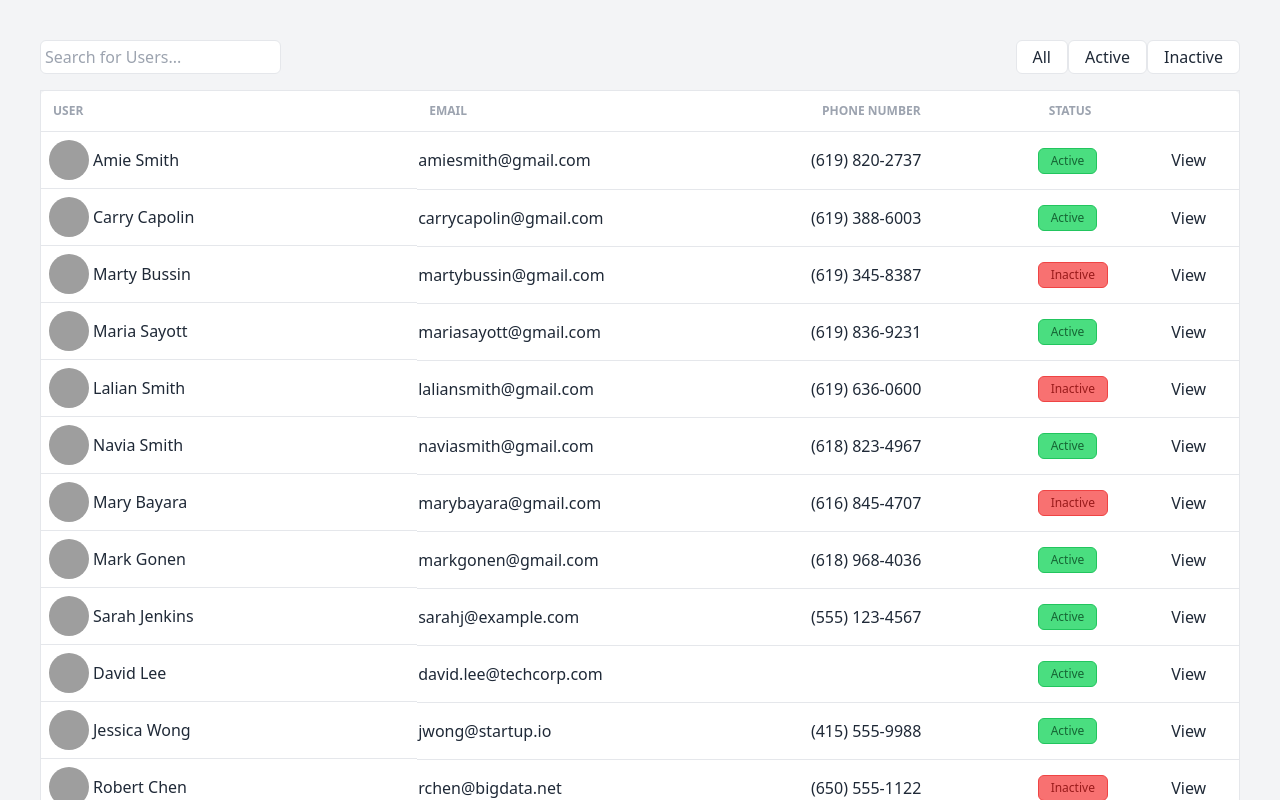
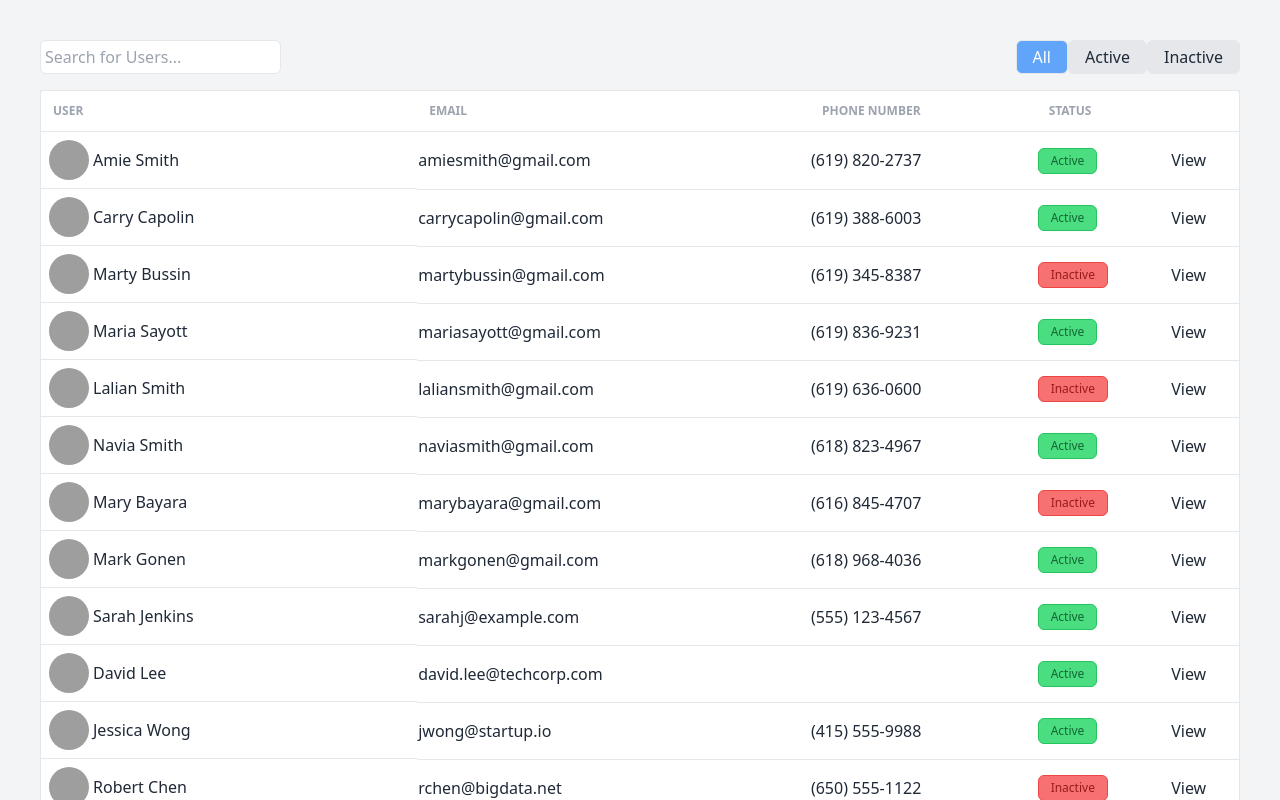
Before and after one commit to ImrenR/casestudy, a Next.js app: page / in a window 1280 px wide. Shown: the top 800 px of the page. Built offline with nearby package versions, Linux system fonts and the light colour scheme; grey boxes are pictures that could not be loaded.

Commit message:
tailwind

```diff
--- a/src/components/Header.js
+++ b/src/components/Header.js
@@ -22,25 +22,25 @@ const Header = ({ search, setSearch, status, setStatus }) => {
       <div>
         <button
           onClick={() => setStatus("all")}
-          className={` ${
-  status === "active" && "bg-blue-400"
-}`}
+         className={`transition ${
+      status === "all" ? "bg-blue-400 text-white" : "bg-gray-200"
+    }`}
         >
           All
         </button>
         <button
           onClick={() => setStatus("active")}
-          className={` ${
-  status === "active" && "bg-green-400"
-}`}
+          className={` transition ${
+      status === "active" ? "bg-green-400 text-white" : "bg-gray-200"
+    }`}
         >
           Active
         </button>
         <button
           onClick={() => setStatus("inactive")}
-         className={` ${
-  status === "active" && "bg-red-400"
-}`}
+        className={` transition ${
+      status === "inactive" ? "bg-red-400 text-white" : "bg-gray-200"
+    }`}
         >
           Inactive
         </button>
```
